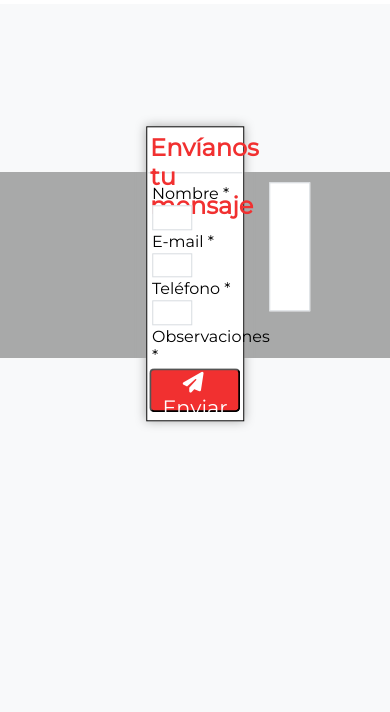
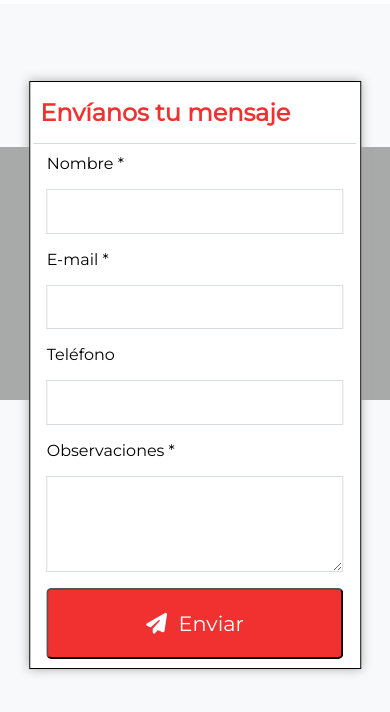
Before and after one commit to martapvalls/open-tiendas, a plain HTML site: page index.html in a window 390 px wide. Shown: the part 64-776 px from the top of the page. Drawn offline with Linux system fonts and the light colour scheme.

Commit message:
tablet and mobile design

```diff
--- a/index.html
+++ b/index.html
@@ -23,12 +23,12 @@
             <input class="contact__field" type="text" name="name" required/>
             <label class="contact__label">E-mail *</label>
             <input class="contact__field" type="text" name="email" required/>
-            <label class="contact__label">Teléfono *</label>
+            <label class="contact__label">Teléfono</label>
             <input class="contact__field" type="text" name="telf"/>
-            <label class="contact__label">Observaciones *</label>
-            <input class="contact__field contact__comment" type="text" name="comments" required/>
+            <label class="contact__label contact__comments">Observaciones *</label>
+            <textarea class="contact__comment" name="comments" id="comments" maxlength="500" required></textarea>
+            <button class="contact__send"> <i class="fas fa-paper-plane"></i>Enviar</button>
         </form>
-        <button class="contact__send"> <i class="fas fa-paper-plane"></i>Enviar</button>
     </section>
 </body>
 
--- a/index.sass
+++ b/index.sass
@@ -8,7 +8,7 @@
 
 body
     min-height: 100vh
-    background: linear-gradient(#f8f9fa 0, #f8f9fa 28%, #a8a9a9 28%, #a8a9a9 50%, #f8f9fa 50%)
+    background: linear-gradient(#f8f9fa 0, #f8f9fa 25%, #a8a9a9 25%, #a8a9a9 55%, #f8f9fa 55%)
     width: 100%
     background-size: 100% 100%
     background-repeat: no-repeat
@@ -24,8 +24,7 @@ body
 
 .contact
     border: 1px solid black
-    width: 25%
-    height: 35%
+    width: 30%
     display: flex
     flex-direction: column
     justify-content: space-around
@@ -41,34 +40,65 @@ body
         width: 98%
         height: 14%
         align-self: center
-        padding-top: 2%
-        padding-left: 2%
+        padding: 1rem 2%
+        margin-bottom: 10px
     &__form
-        height: 60%
+        height: 80%
         width: 90%
         align-self: center
-        display: flex
-        flex-wrap: wrap
-        flex-direction: column
-        align-content: space-between
+        display: grid
+        grid-template-columns: 50% 50%
+        grid-auto-flow: row dense
+        grid-row-gap: .8em
+    &__label
+        grid-column: 1
+        grid-row: auto
     &__field
-        width: 47%
-        height: 14%
+        grid-column: 1
+        grid-row: auto
+        padding: 1em
+        border: none
         border: 1px solid #d7dce0
-    &__label
-        margin-top: 2%
-        height: 12%
+        margin-right: 8%
+    &__comments
+        grid-column: 2
+        grid-row: auto
+        margin-left: 5%
     &__comment
-        height: 73%
+        grid-column: 2
+        grid-row: span 5
+        border: 1px solid #d7dce0
+        margin-left: 5%
+        padding: 1em
     &__send
         color: white
         background-color: #f13030
-        width: 95%
         border-radius: 5px
-        height: 15%
-        align-self: center
+        grid-column: 1 / 3
+        grid-row: span 6
         font-size: 1.3em
         margin-bottom: 3%
 
 .fa-paper-plane
     padding-right: 4%
+
+@media only screen and (max-width: 1020px)
+    .contact
+        width: 85%
+        &__form
+            grid-template-columns: 1fr
+            grid-row-gap: 1em
+        &__field
+            margin: 0
+        &__comments
+            margin: 0
+            grid-column: 1
+        &__comment
+            grid-column: 1
+            padding: 0
+            margin: 0
+            grid-row: span 7
+
+@media only screen and (max-width: 767px)
+    .contact
+        top: 52%
```
Also changed, not shown: index.css, 1 other file.
